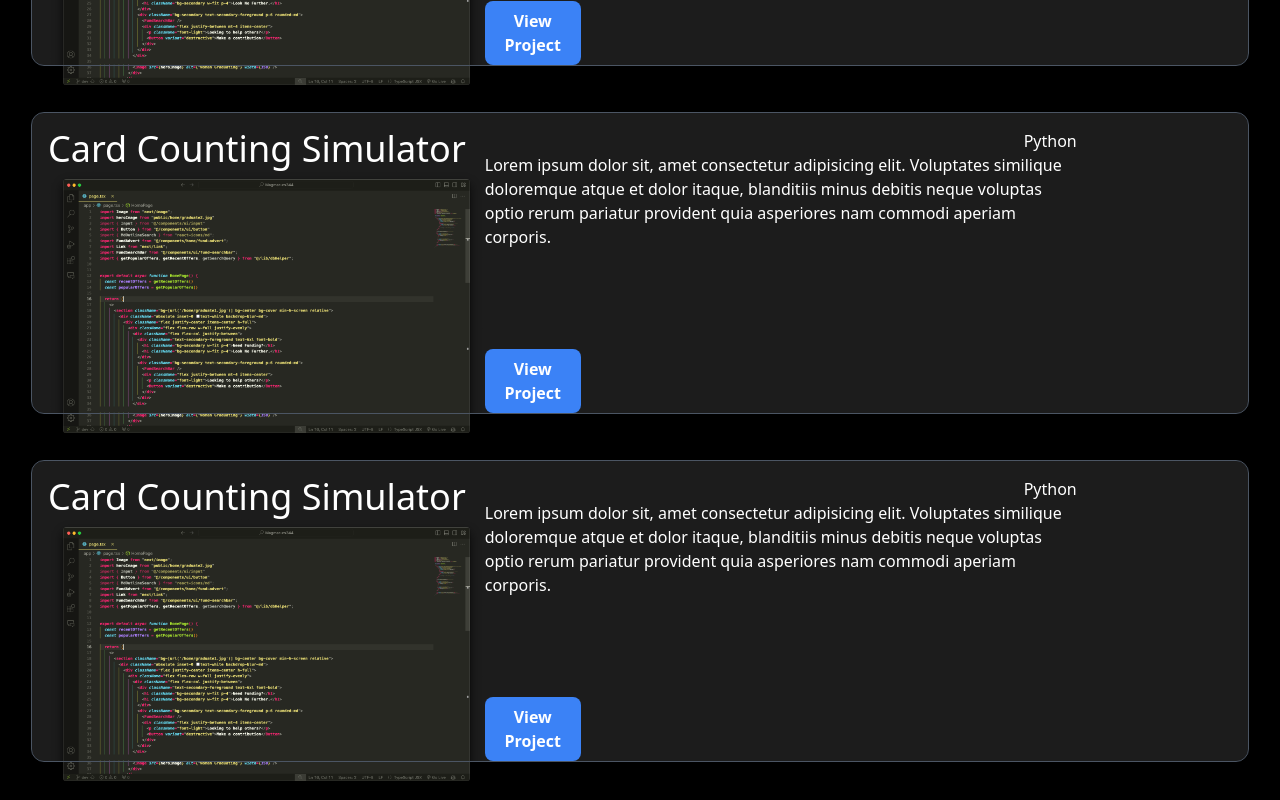
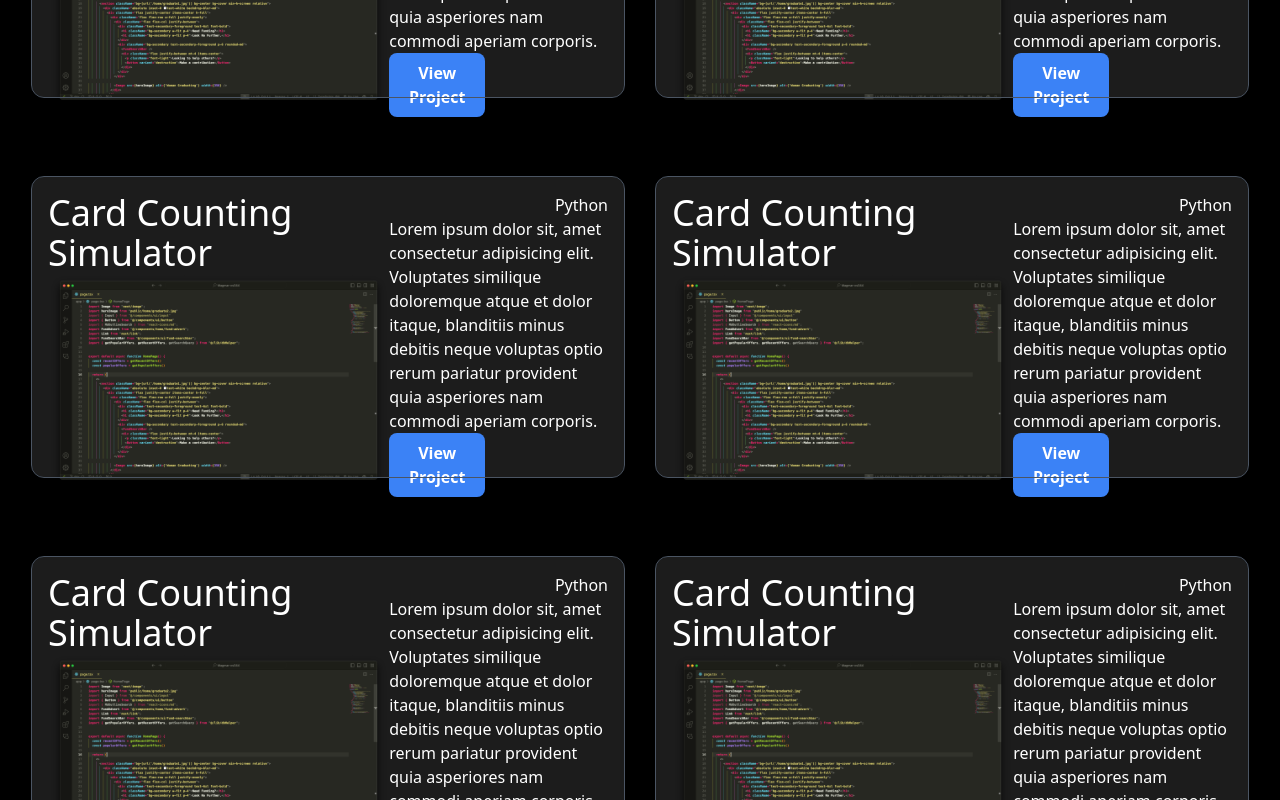
Before and after one commit to ryan-bert/my-website, a React (Create React App) app: page / in a window 1280 px wide. Shown: the part 840-1640 px from the top of the page. Built offline with nearby package versions, Linux system fonts and the light colour scheme.

Commit message:
Changed card layout

```diff
--- a/src/App.tsx
+++ b/src/App.tsx
@@ -15,9 +15,16 @@
           <span className='font-alpha'>My </span>
           <span className="px-5 py-1 rounded-xl font-source bg-tertiary">projects();</span>
         </h1>
+        <div className="grid grid-cols-1 md:grid-cols-2 gap-8 mt-8">
           <ProjectCard />
           <ProjectCard />
           <ProjectCard />
+          <ProjectCard />
+          <ProjectCard />
+          <ProjectCard />
+          <ProjectCard />
+
+        </div>
         </section>
         <section id='about' className='py-[60px]'>
           <h1 className="text-5xl text-center">
```
